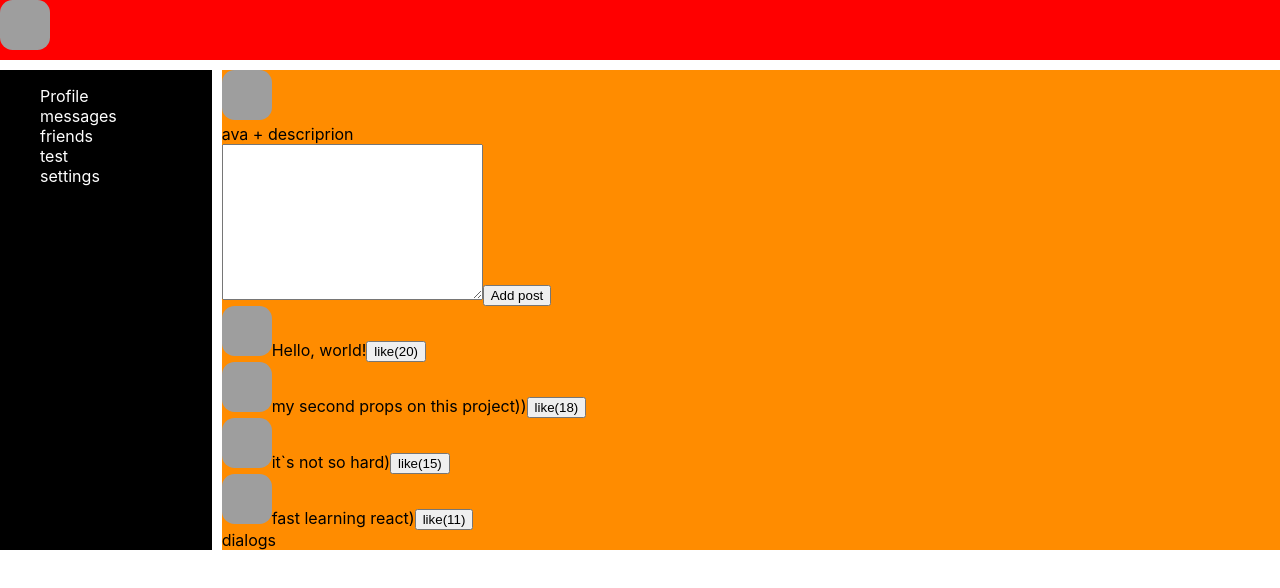
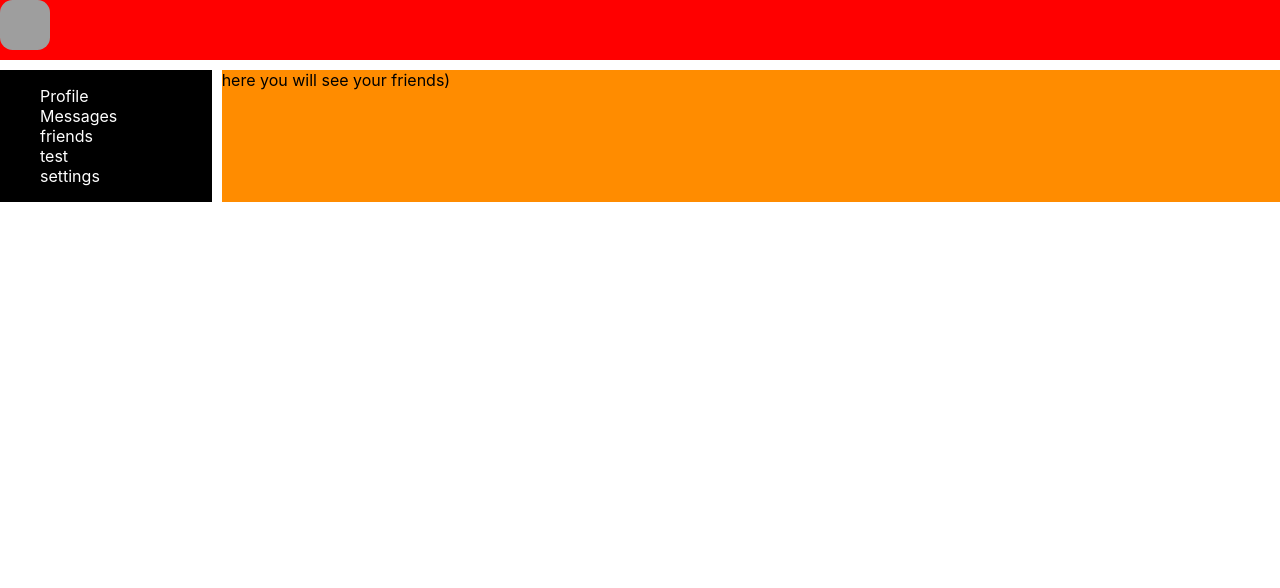
Before and after one commit to illia-mosin/it-kamasutra, a React (Create React App) app: page /friends in a window 1280 px wide. Shown: the top 588 px of the page. Built offline with nearby package versions, Linux system fonts and the light colour scheme; grey boxes are pictures that could not be loaded.

Commit message:
customization browserRoute, create new pages-Friends and tests(homework)

```diff
--- a/package.json
+++ b/package.json
@@ -8,6 +8,7 @@
     "@testing-library/user-event": "^12.2.2",
     "react": "^17.0.1",
     "react-dom": "^17.0.1",
+    "react-router-dom": "^5.2.0",
     "react-scripts": "4.0.1",
     "web-vitals": "^0.2.4"
   },
--- a/src/App.js
+++ b/src/App.js
@@ -4,20 +4,28 @@ import Header from './components/Header/Header';
 import Nav from "./components/Nav/Nav";
 import Profile from "./components/Profile/Profile";
 import Dialogs from "./components/Dialogs/Dialogs";
+import Friends from "./components/Friends/Friends";
+import Tests from "./components/Tests/Tests";
+
+import {BrowserRouter, Route} from "react-router-dom";
 
 import './App.css';
 
 const App = () => {
     return (
+        <BrowserRouter>
             <div className="app-wrapper">
                 <Header/>
                 <Nav/>
                 <section className="app-wrapper-content">
-                <Profile/>
-                <Dialogs/>
+                    <Route path="/profile" component={Profile}/>
+                    <Route path="/dialogs" component={Dialogs}/>
+                    <Route path="/tests" component={Tests}/>
+                    <Route path="/friends" component={Friends}/>
                 </section>
 
             </div>
+        </BrowserRouter>
     );
 }
 
--- /dev/null
+++ b/src/components/Friends/Friends.js
@@ -0,0 +1,13 @@
+import React from 'react';
+
+const Friends =()=>{
+    return (
+      <section>
+          <div>
+              here you will see your friends)
+          </div>
+      </section>
+    );
+}
+
+export default Friends;
--- a/src/components/Nav/Nav.js
+++ b/src/components/Nav/Nav.js
@@ -1,14 +1,16 @@
 import React from 'react';
 import s from './Nav.module.css';
+import Profile from "../Profile/Profile";
+import Friends from "../Friends/Friends";
 
 const Nav = () => {
     return (
     <nav className={s.nav}>
         <ul>
-            <li><a href="#">Profile</a></li>
-            <li><a href="#">messages</a></li>
-            <li><a href="#">friends</a></li>
-            <li><a href="#">test</a></li>
+            <li><a href="/Profile">Profile</a></li>
+            <li><a href="/Dialogs">Messages</a></li>
+            <li><a href="/Friends">friends</a></li>
+            <li><a href="/Tests">test</a></li>
             <li><a href="#">settings</a></li>
         </ul>
     </nav>
--- /dev/null
+++ b/src/components/Tests/Tests.js
@@ -0,0 +1,13 @@
+import React from 'react';
+
+const Tests = () =>{
+    return (
+        <section>
+            <div>
+                here you will see tests)
+            </div>
+        </section>
+    );
+}
+
+export default Tests;
```
Also changed, not shown: 2 other files (tests, documents, lock files or other folders). Lines whose indentation alone changed are shown as unchanged.
